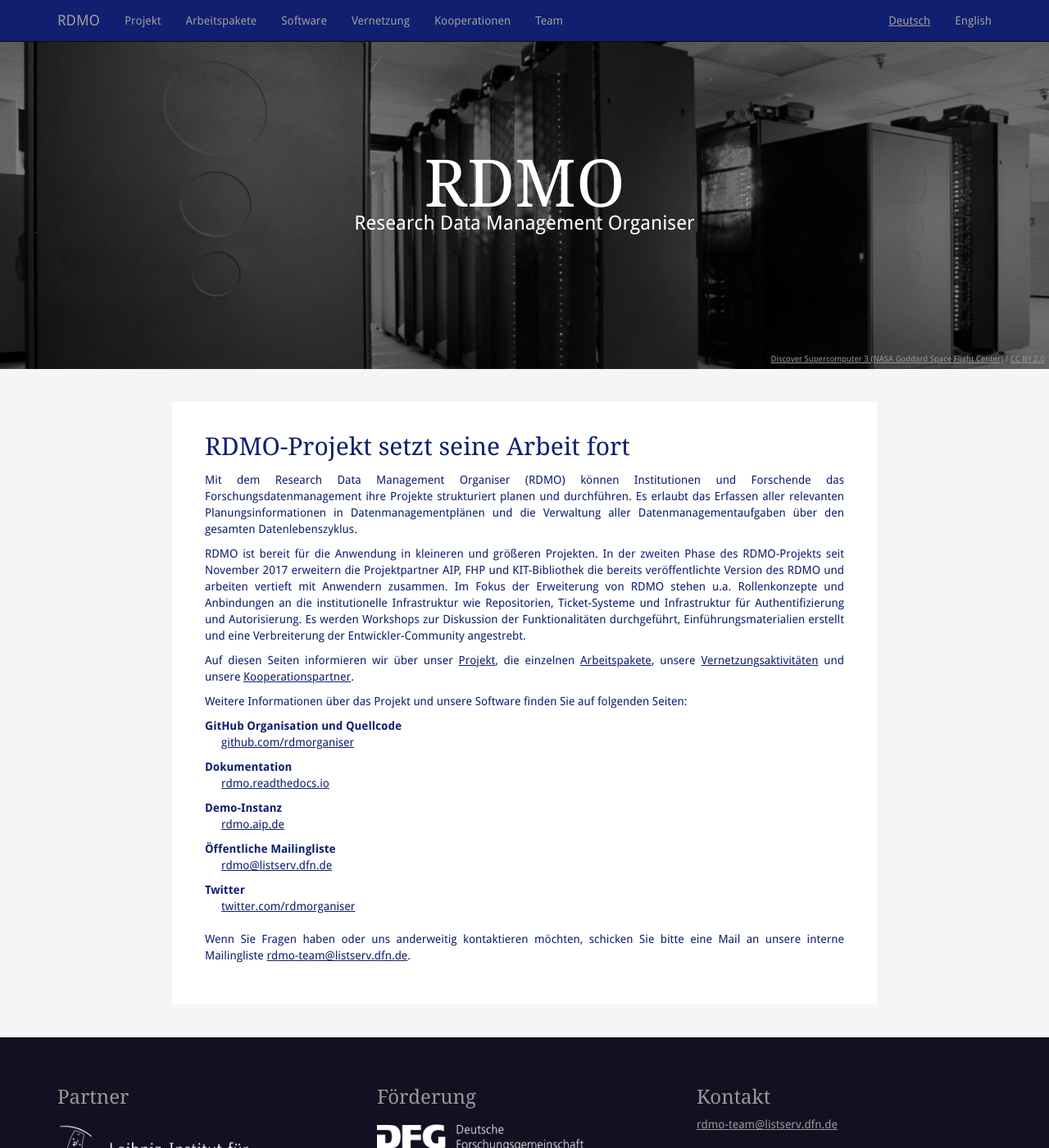
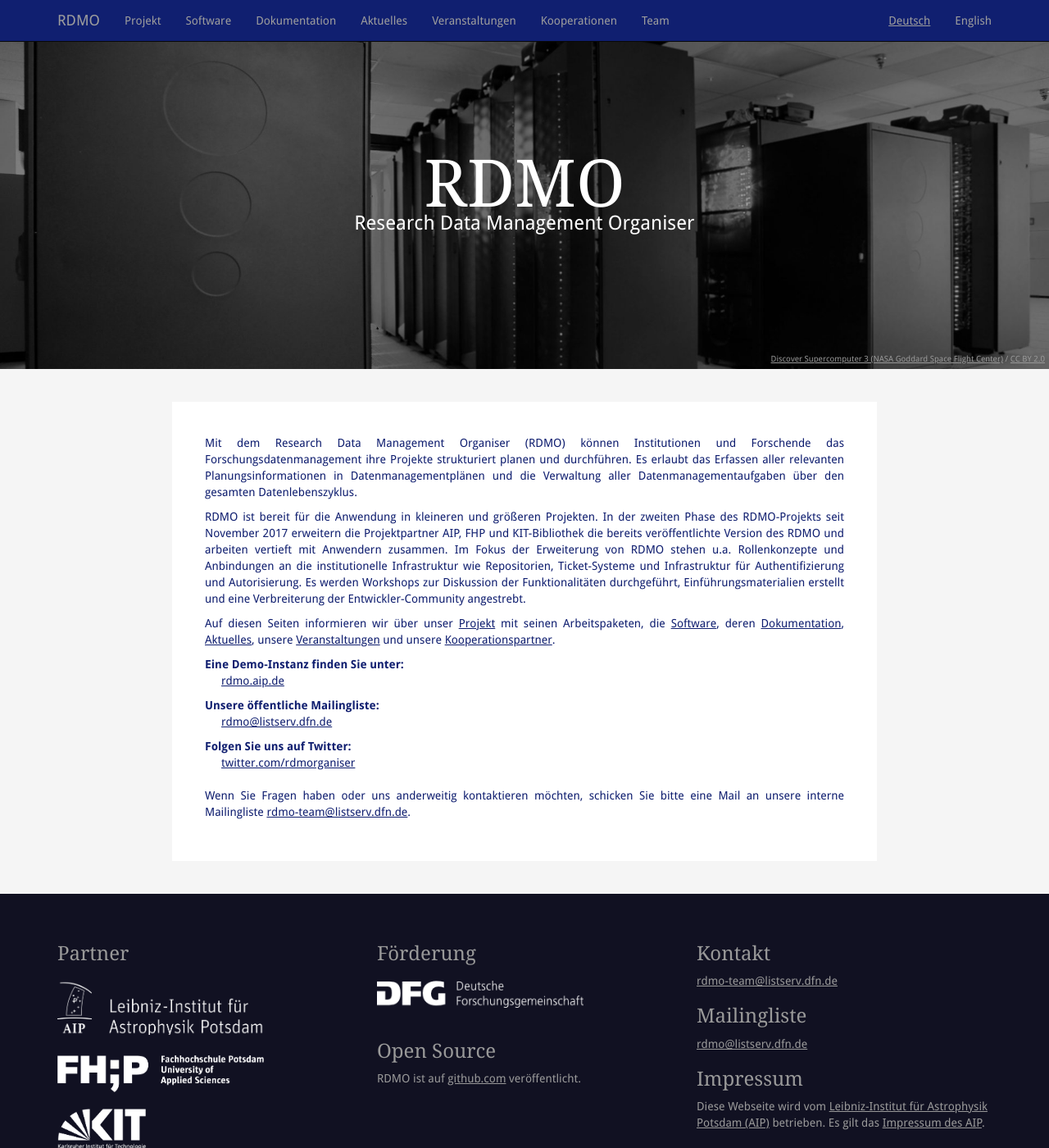
Before and after one commit to rdmorganiser/rdmorganiser.github.io, a Jekyll site: the page built from index.md, in a window 1280 px wide and 1400 px high. Shown: the whole window at 82% size. Built offline with Jekyll 4.4.1, drawn with Linux system fonts in a browser that asks for light colours; our own code applies the rules of GitHub Pages for plain Markdown files.

Commit message:
reordered webpages, new content: documentation page, news page

```diff
--- a/index.md
+++ b/index.md
@@ -5,31 +5,21 @@
 lang: de
 ---
 
-RDMO-Projekt setzt seine Arbeit fort
-====================================
-
 Mit dem Research Data Management Organiser (RDMO) können Institutionen und Forschende das Forschungsdatenmanagement ihre Projekte strukturiert planen und durchführen. Es erlaubt das Erfassen aller relevanten Planungsinformationen in Datenmanagementplänen und die Verwaltung aller Datenmanagementaufgaben über den gesamten Datenlebenszyklus.
 
 RDMO ist bereit für die Anwendung in kleineren und größeren Projekten. In der zweiten Phase des RDMO-Projekts seit November 2017 erweitern die Projektpartner AIP, FHP und KIT-Bibliothek die bereits veröffentlichte Version des RDMO und arbeiten vertieft mit Anwendern zusammen. Im Fokus der Erweiterung von RDMO stehen u.a. Rollenkonzepte und Anbindungen an die institutionelle Infrastruktur wie Repositorien,
 Ticket-Systeme und Infrastruktur für Authentifizierung und Autorisierung. Es werden Workshops zur Diskussion der Funktionalitäten durchgeführt, Einführungsmaterialien erstellt und eine Verbreiterung der Entwickler-Community angestrebt.
 
-Auf diesen Seiten informieren wir über unser [Projekt]({{ site.baseurl }}/projekt), die einzelnen [Arbeitspakete]({{ site.baseurl }}/arbeitspakete), unsere [Vernetzungsaktivitäten]({{ site.baseurl }}/vernetzung) und unsere [Kooperationspartner]({{ site.baseurl }}/kooperationen).
+Auf diesen Seiten informieren wir über unser [Projekt]({{ site.baseurl }}/projekt) mit seinen Arbeitspaketen, die [Software]({{site.baseurl}}/software), deren [Dokumentation]({{site.baseurl}}/documentation), [Aktuelles]({{site.baseurl}}/latest),  unsere [Veranstaltungen]({{ site.baseurl }}/vernetzung) und unsere [Kooperationspartner]({{ site.baseurl }}/kooperationen).
 
-Weitere Informationen über das Projekt und unsere Software finden Sie auf folgenden Seiten:
 
-GitHub Organisation und Quellcode
-: [github.com/rdmorganiser](https://github.com/rdmorganiser)
-
-Dokumentation
-: [rdmo.readthedocs.io](https://rdmo.readthedocs.io/de/latest)
-
-Demo-Instanz
+Eine Demo-Instanz finden Sie unter:
 : [rdmo.aip.de](https://rdmo.aip.de)
 
-Öffentliche Mailingliste
+Unsere öffentliche Mailingliste:
 : [rdmo@listserv.dfn.de](https://www.listserv.dfn.de/sympa/info/rdmo)
 
-Twitter
+Folgen Sie uns auf Twitter:
 : [twitter.com/rdmorganiser](https://twitter.com/rdmorganiser)
 
 Wenn Sie Fragen haben oder uns anderweitig kontaktieren möchten, schicken Sie bitte eine Mail an unsere interne Mailingliste <a href="mailto:rdmo-team@listserv.dfn.de">rdmo-team@listserv.dfn.de</a>.
--- a/vernetzung.md
+++ b/vernetzung.md
@@ -5,8 +5,8 @@
 lang: de
 ---
 
-Vernetzung
-==========
+Veranstaltungen
+===============
 
 Neben den vom Projekt durchgeführten Veranstaltungen zur Evaluierung des Werkzeugs werden auf nationaler Ebene die Vernetzung und der fachliche Austausch über Arbeitsgruppen bzw. -kreise einschlägiger Initiativen vorangetrieben.
 
```
Also changed, not shown: _data/navigation.yml (+16 -9 lines), aktuelles.md (added, +26 -0 lines), dokumentation.md (added, +31 -0 lines), en/documentation.md (added, +30 -0 lines), en/news.md (added, +26 -0 lines), en/outreach.md (+1 -1 lines), en/project.md (+3 -0 lines), projekt.md (+5 -2 lines).
